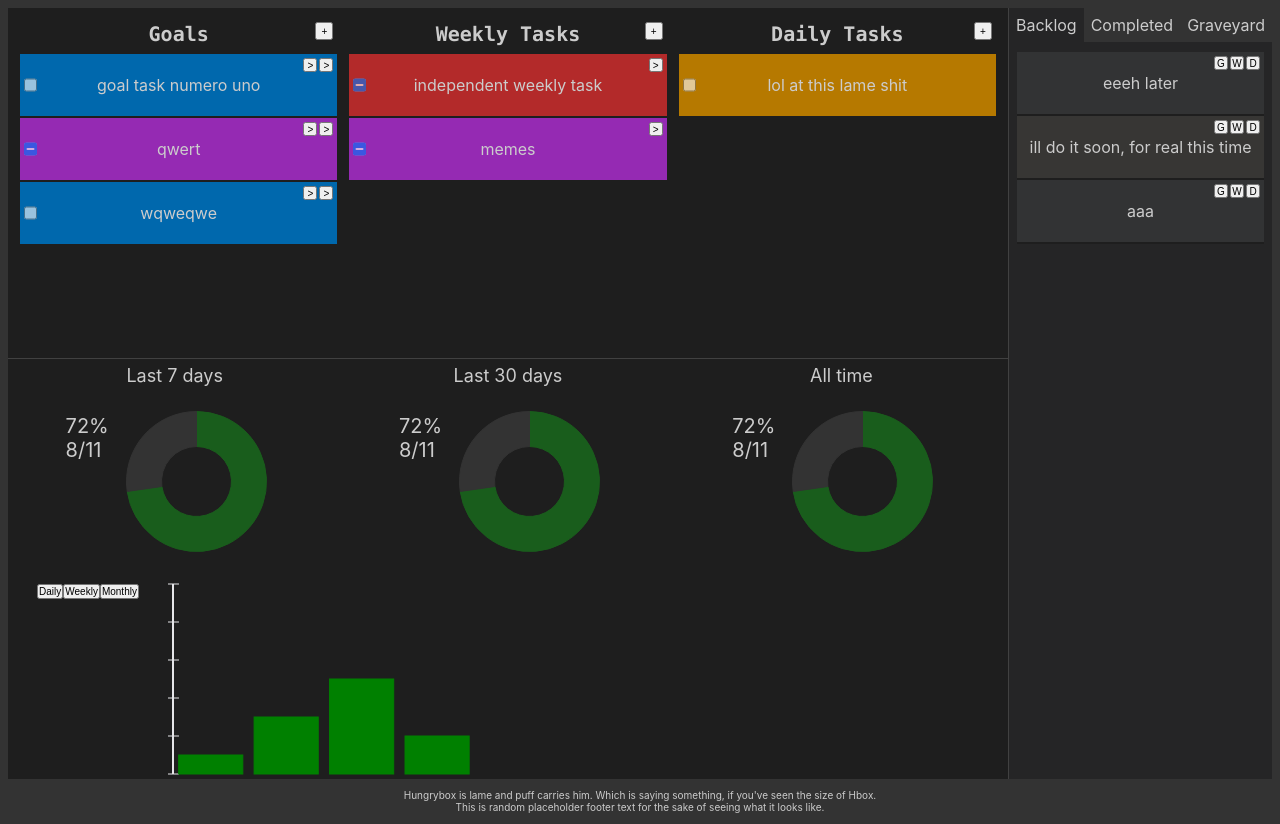
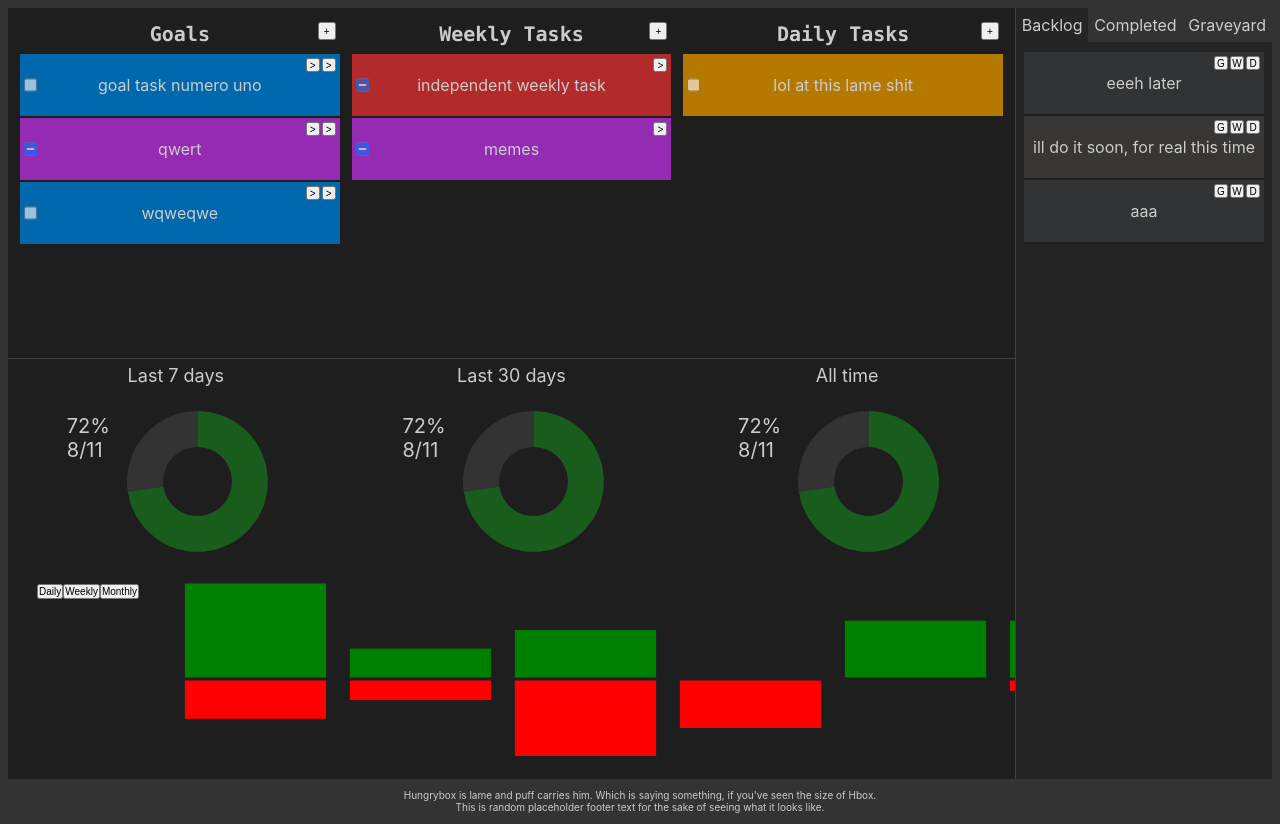
Before and after one commit to AlexJohnKennedy/TrackYourTodos, a React (Create React App) app: page / in a window 1280 px wide. Built offline with nearby package versions, Linux system fonts and the light colour scheme.

Commit message:
some shit dont shrink, some otherr shit does shrink

```diff
--- a/src/css/TaskStatisticsSection.css
+++ b/src/css/TaskStatisticsSection.css
@@ -41,8 +41,20 @@
 
 .TaskStatisticsSection .historyBarChartWrapper .controllerBlock {
     width: 16rem;
+    flex-grow: 0;
+    flex-shrink: 0;
 }
 
 .TaskStatisticsSection .historyBarChartWrapper .barChartWrapper {
     flex-grow: 1;
+    overflow-x: scroll;
 }
+.TaskStatisticsSection .historyBarChartWrapper .barChartWrapper::-webkit-scrollbar {
+    width: 0rem;
+    height: 0rem;
+}
+
+.TaskStatisticsSection .historyBarChartWrapper .barChartWrapper .subChartContainer {
+    height: 50%;
+    width: 100rem;
+}
--- a/src/reactComponents/ScrollableBarChart.js
+++ b/src/reactComponents/ScrollableBarChart.js
@@ -1,24 +1,54 @@
 import React, { Component } from 'react';
-import { XYPlot, FlexibleXYPlot, VerticalGridLines, HorizontalGridLines, XAxis, YAxis, LineSeries, ArcSeries, VerticalBarSeries } from 'react-vis';
+import { XYPlot, FlexibleXYPlot, VerticalGridLines, HorizontalGridLines, XAxis, YAxis, VerticalRectSeries, VerticalBarSeries } from 'react-vis';
 
 export class ScrollableBarChart extends Component {
     render() {
         return (
             <div className="barChartWrapper">
-                <FlexibleXYPlot margin={{left: 5, right: 5, top: 5, bottom: 5}} xDomain={[0, 10]} yDomain={[0, 10]}>
-                    <YAxis/>
+                <div className="subChartContainer">
+                <FlexibleXYPlot margin={{left: 5, right: 5, top: 5, bottom: 2}} xDomain={[0, 5]} yDomain={[0, 10]}>
                     <VerticalBarSeries
+                        yRange={[93, 0]}
                         color='green'
                         data={[
-                            {x: 0, y: 1},
+                            {x: 0, y: 10},
                             {x: 1, y: 3},
                             {x: 2, y: 5},
-                            {x: 3, y: 2}
+                            {x: 3, y: 0},
+                            {x: 4, y: 6},
+                            {x: 5, y: 6},
+                            {x: 6, y: 2},
+                            {x: 7, y: 9},
+                            {x: 8, y: 1},
+                            {x: 9, y: 6},
+                            {x: 10, y: 10},
                         ]}
                         barWidth={0.975}
                     />
-
                 </FlexibleXYPlot>
+                </div>
+                <div className="subChartContainer">
+                <FlexibleXYPlot margin={{left: 5, right: 5, top: 2, bottom: 5}} xDomain={[0, 5]} yDomain={[0, 10]}>
+                    <VerticalBarSeries
+                        yRange={[0, 93]}
+                        color='red'
+                        data={[
+                            {x: 0, y: 4},
+                            {x: 1, y: 2},
+                            {x: 2, y: 8},
+                            {x: 3, y: 5},
+                            {x: 4, y: 0},
+                            {x: 5, y: 1},
+                            {x: 6, y: 2},
+                            {x: 7, y: 2},
+                            {x: 8, y: 7},
+                            {x: 9, y: 3},
+                            {x: 10, y: 5},
+                        ]}
+                        barWidth={0.975}
+                    />
+                </FlexibleXYPlot>
+                </div>
             </div>
         );
     }
```
